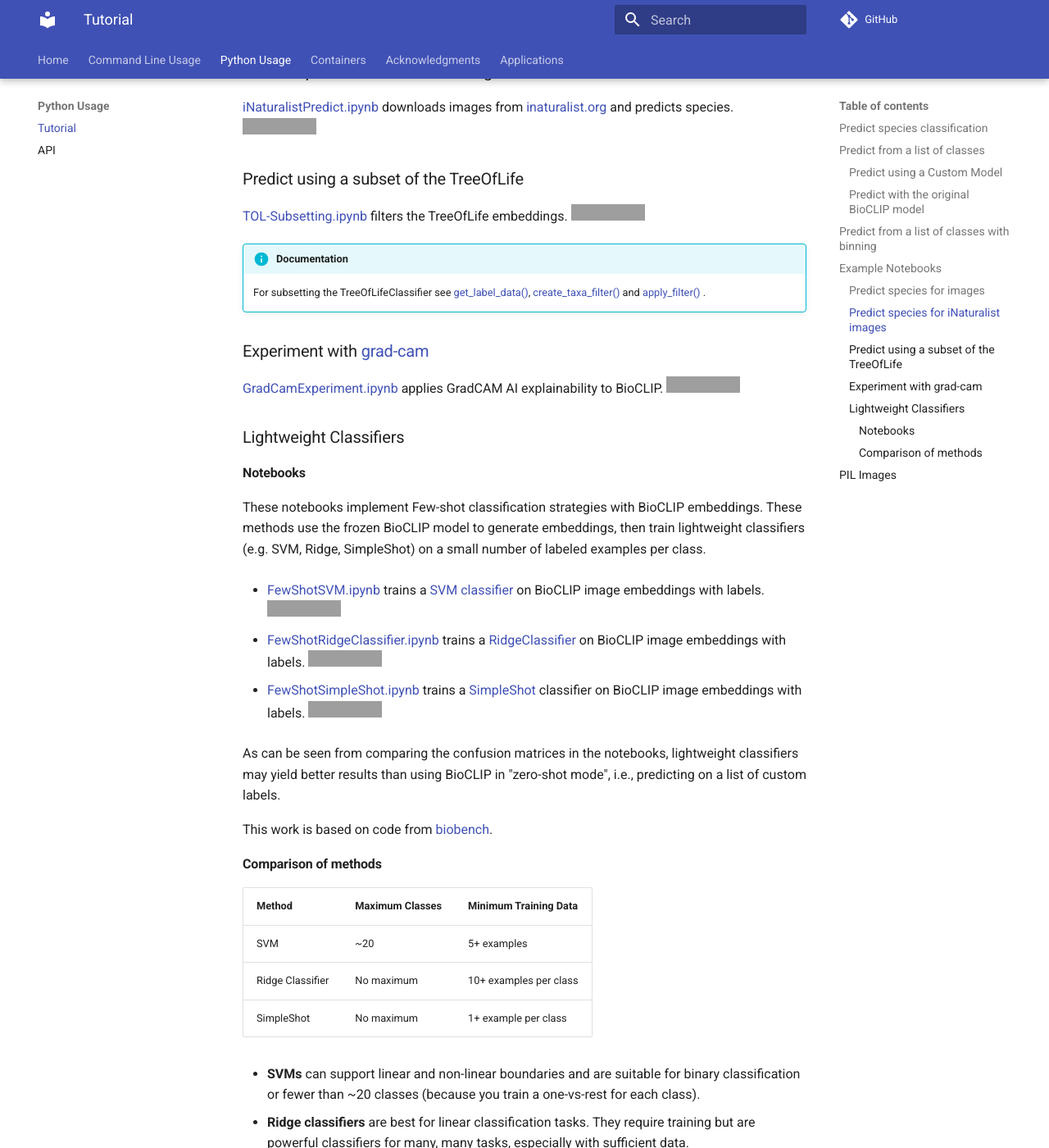
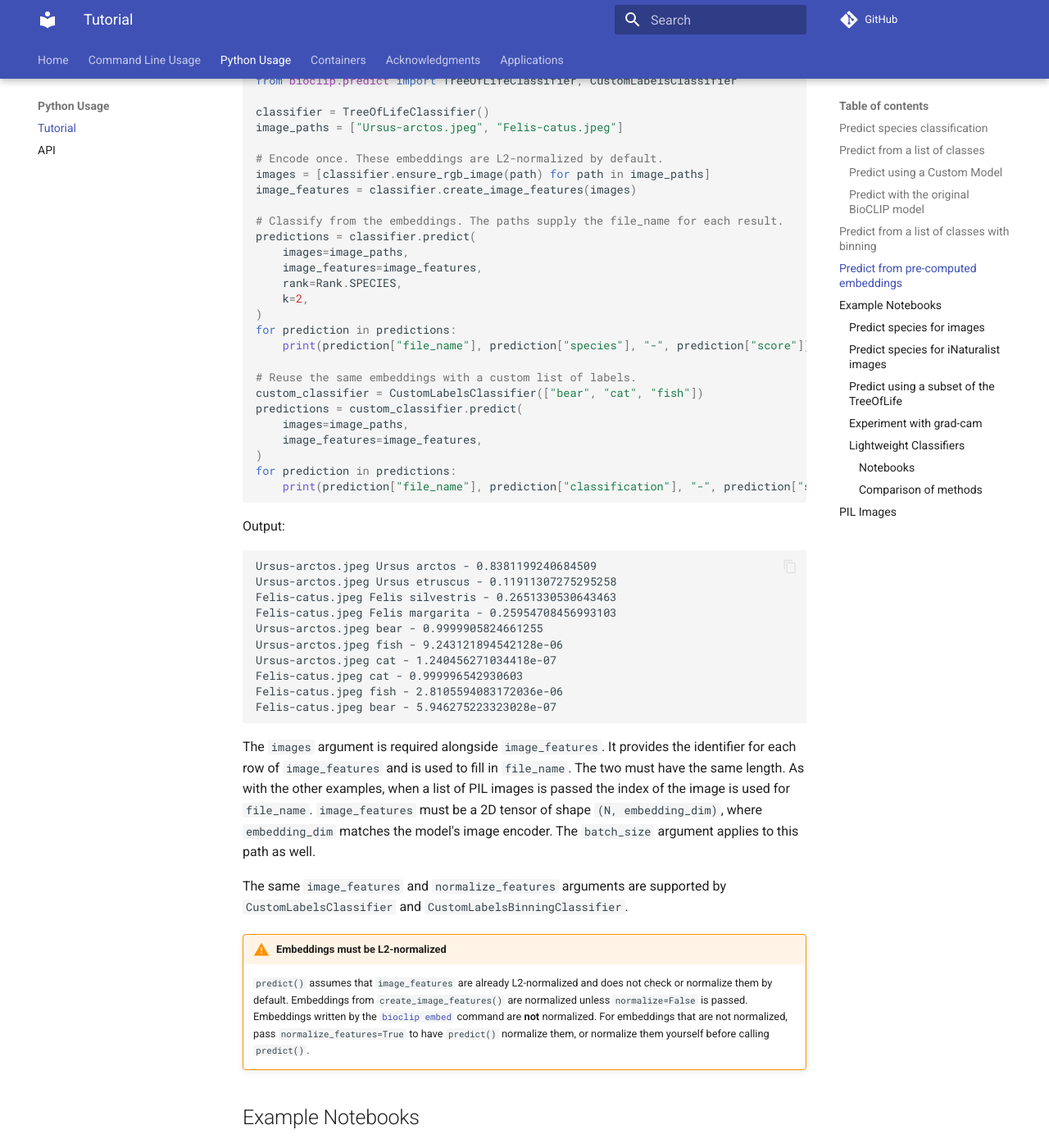
Before and after one commit to Imageomics/pybioclip, an MkDocs documentation site: the page built from docs/python-tutorial.md, in a window 1280 px wide and 1400 px high, scrolled down 3334 px. Shown: the whole window at 82% size. Built offline with MkDocs 1.6.1 and Material for MkDocs 9.7.7, drawn with Linux system fonts in a browser that asks for light colours; comment, search, counter and statistics services are not loaded; some of the changed text lies outside the part shown; grey boxes are pictures that could not be loaded.

Commit message:
Document predicting from pre-computed embeddings
Adds a tutorial section for the `image_features` and
`normalize_features` arguments of `predict()`.

The py example encodes two images once, and classifies them with both
the `TreeOfLife` & custom-labels classifiers.

Clarified the requirement that
- `images` be passed as identifiers with matching lenth
- the expected tensor shape

Added a warning section that embeddings are assumed L2-normed when
passing as input argument to `predict()`. Noted that embeddings from the
`classifier.create_image_features()` method are L2-normalized, and the `bioclip
embed` cli output is not normalized and must be passed in `predict()`
with `normalize_features=True` flag.

---
Claude assisted with the initial draft of the tutorial section.

Co-Authored-By: Claude Fable 5 <noreply@anthropic.com>

````diff
--- a/docs/python-tutorial.md
+++ b/docs/python-tutorial.md
@@ -132,6 +132,68 @@ small 7.165559509303421e-05
 !!! info "Documentation"
     The [CustomLabelsBinningClassifier documentation](python-api.md/#bioclip.CustomLabelsBinningClassifier) describes all arguments supported by the constructor. The base class [CustomLabelsClassifier docs](python-api.md/#bioclip.CustomLabelsClassifier) describes arguments for the predict method.
 
+## Predict from pre-computed embeddings
+The `predict()` method can classify images from embeddings that were created earlier, skipping the image encoder.
+This is useful when the same embeddings are reused for several tasks, for example to search and classify without encoding each image twice.
+
+```python
+from bioclip import Rank
+from bioclip.predict import TreeOfLifeClassifier, CustomLabelsClassifier
+
+classifier = TreeOfLifeClassifier()
+image_paths = ["Ursus-arctos.jpeg", "Felis-catus.jpeg"]
+
+# Encode once. These embeddings are L2-normalized by default.
+images = [classifier.ensure_rgb_image(path) for path in image_paths]
+image_features = classifier.create_image_features(images)
+
+# Classify from the embeddings. The paths supply the file_name for each result.
+predictions = classifier.predict(
+    images=image_paths,
+    image_features=image_features,
+    rank=Rank.SPECIES,
+    k=2,
+)
+for prediction in predictions:
+    print(prediction["file_name"], prediction["species"], "-", prediction["score"])
+
+# Reuse the same embeddings with a custom list of labels.
+custom_classifier = CustomLabelsClassifier(["bear", "cat", "fish"])
+predictions = custom_classifier.predict(
+    images=image_paths,
+    image_features=image_features,
+)
+for prediction in predictions:
+    print(prediction["file_name"], prediction["classification"], "-", prediction["score"])
+```
+
+Output:
+```
+Ursus-arctos.jpeg Ursus arctos - 0.8381199240684509
+Ursus-arctos.jpeg Ursus etruscus - 0.11911307275295258
+Felis-catus.jpeg Felis silvestris - 0.2651330530643463
+Felis-catus.jpeg Felis margarita - 0.25954708456993103
+Ursus-arctos.jpeg bear - 0.9999905824661255
+Ursus-arctos.jpeg fish - 9.243121894542128e-06
+Ursus-arctos.jpeg cat - 1.240456271034418e-07
+Felis-catus.jpeg cat - 0.999996542930603
+Felis-catus.jpeg fish - 2.8105594083172036e-06
+Felis-catus.jpeg bear - 5.946275223323028e-07
+```
+
+The `images` argument is required alongside `image_features`. It provides the identifier for each row of `image_features` and is used to fill in `file_name`.
+The two must have the same length. As with the other examples, when a list of PIL images is passed the index of the image is used for `file_name`.
+`image_features` must be a 2D tensor of shape `(N, embedding_dim)`, where `embedding_dim` matches the model's image encoder.
+The `batch_size` argument applies to this path as well.
+
+The same `image_features` and `normalize_features` arguments are supported by `CustomLabelsClassifier` and `CustomLabelsBinningClassifier`.
+
+!!! warning "Embeddings must be L2-normalized"
+    `predict()` assumes that `image_features` are already L2-normalized and does not check or normalize them by default.
+    Embeddings from `create_image_features()` are normalized unless `normalize=False` is passed.
+    Embeddings written by the [`bioclip embed`](command-line-tutorial.md/#create-embeddings) command are **not** normalized.
+    For embeddings that are not normalized, pass `normalize_features=True` to have `predict()` normalize them, or normalize them yourself before calling `predict()`.
+
 ## Example Notebooks
 ### Predict species for images
 [PredictImages.ipynb](https://github.com/Imageomics/pybioclip/blob/main/examples/PredictImages.ipynb)  downloads some images and predicts species.
````
